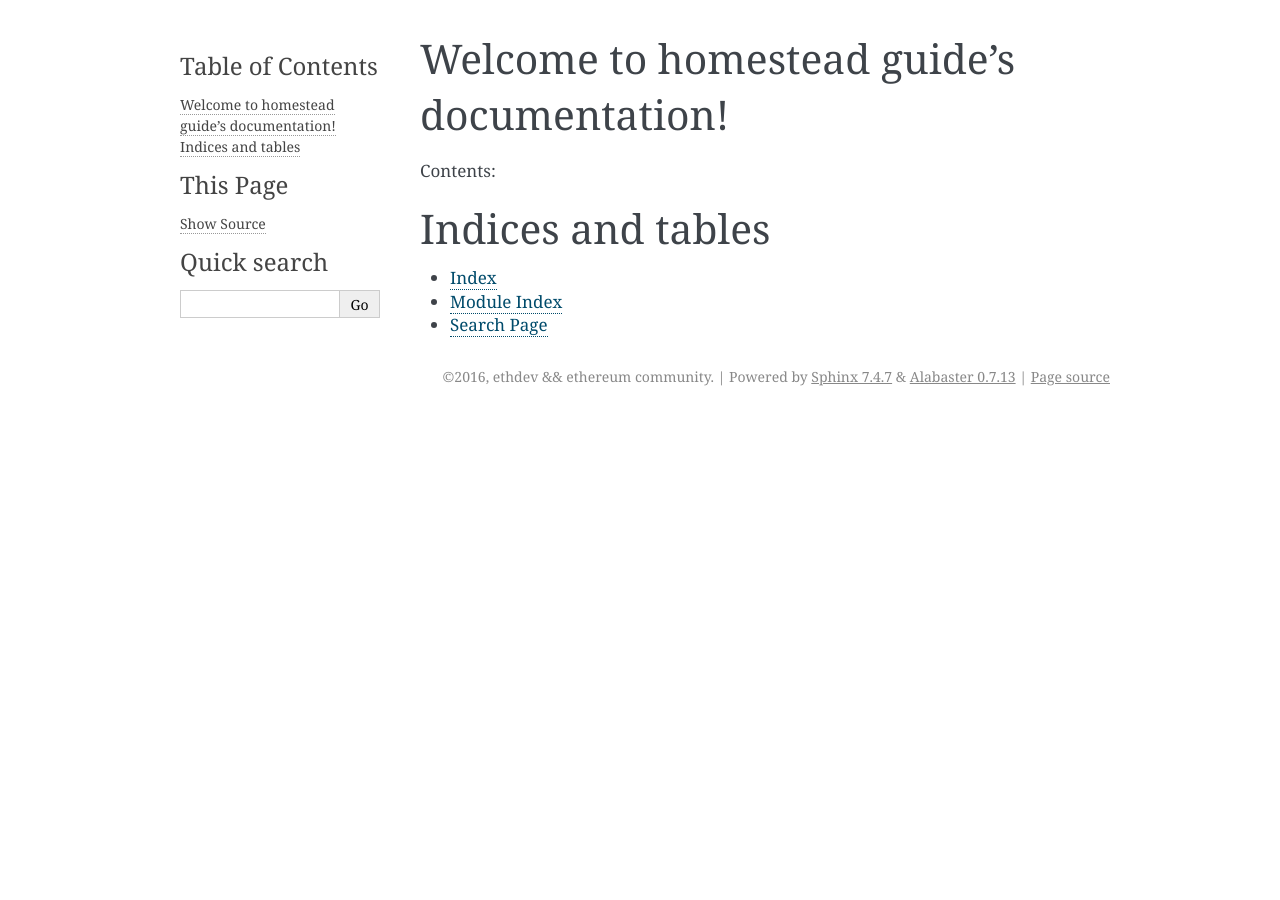
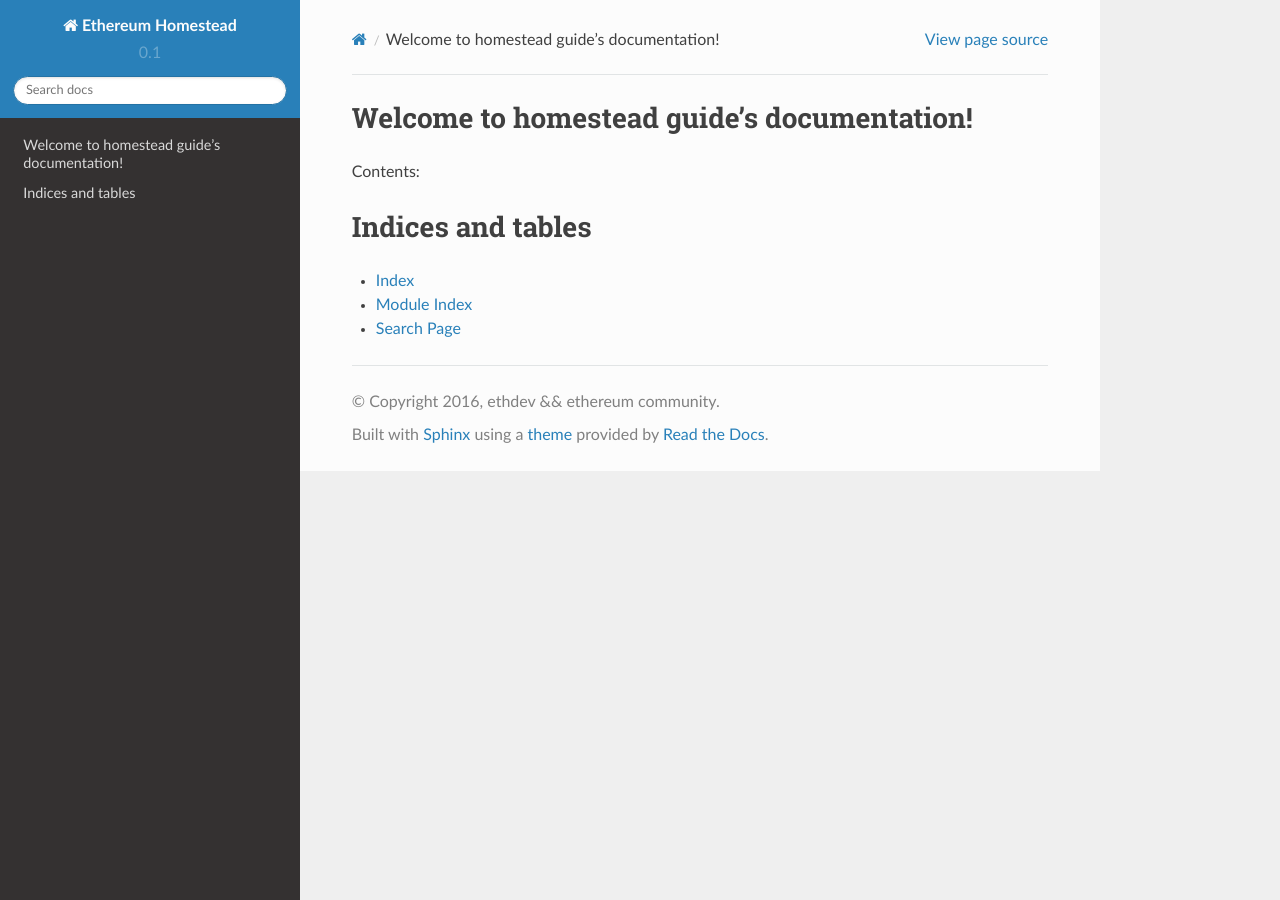
Before and after one commit to ethereum/homestead-guide, a Sphinx documentation site: the page built from source/index.rst, in a window 1280 px wide. Built offline with Sphinx 7.4.7 and the Read the Docs theme 2.0.0, drawn with Linux system fonts in a browser that asks for light colours.

Commit message:
minor changes in conf.py

```diff
--- a/README.rst
+++ b/README.rst
@@ -33,7 +33,7 @@
 Directory structure
 =========================
 
-..  code::
+.. code-block::
   homestead-guide
     build    - workdir, not commited to repo
     source   - actual content in rst
--- a/source/conf.py
+++ b/source/conf.py
@@ -1,6 +1,6 @@
 # -*- coding: utf-8 -*-
 #
-# homestead guide documentation build configuration file, created by
+# Ethereum Homestead documentation build configuration file, created by
 # sphinx-quickstart on Tue Jan  5 17:30:05 2016.
 #
 # This file is execfile()d with the current directory set to its
@@ -50,7 +50,7 @@
 master_doc = 'index'
 
 # General information about the project.
-project = u'homestead guide'
+project = u'Ethereum Homestead'
 copyright = u'2016, ethdev && ethereum community'
 author = u'ethdev && ethereum community'
 
@@ -112,7 +112,7 @@
 
 # The theme to use for HTML and HTML Help pages.  See the documentation for
 # a list of builtin themes.
-html_theme = 'alabaster'
+html_theme = 'sphinx_rtd_theme'
 
 # Theme options are theme-specific and customize the look and feel of a theme
 # further.  For a list of options available for each theme, see the
@@ -211,9 +211,11 @@
 latex_elements = {
 # The paper size ('letterpaper' or 'a4paper').
 #'papersize': 'letterpaper',
+'papersize': 'a4paper',
 
 # The font size ('10pt', '11pt' or '12pt').
 #'pointsize': '10pt',
+'pointsize': '10pt',
 
 # Additional stuff for the LaTeX preamble.
 #'preamble': '',
@@ -226,7 +228,7 @@
 # (source start file, target name, title,
 #  author, documentclass [howto, manual, or own class]).
 latex_documents = [
-  (master_doc, 'homesteadguide.tex', u'homestead guide Documentation',
+  (master_doc, 'homesteadguide.tex', u'Ethereum Homestead Documentation',
    u'ethdev \\&\\& ethereum community', 'manual'),
 ]
 
@@ -256,7 +258,7 @@
 # One entry per manual page. List of tuples
 # (source start file, name, description, authors, manual section).
 man_pages = [
-    (master_doc, 'homesteadguide', u'homestead guide Documentation',
+    (master_doc, 'homesteadguide', u'Ethereum Homestead Documentation',
      [author], 1)
 ]
 
@@ -270,7 +272,7 @@
 # (source start file, target name, title, author,
 #  dir menu entry, description, category)
 texinfo_documents = [
-  (master_doc, 'homesteadguide', u'homestead guide Documentation',
+  (master_doc, 'homesteadguide', u'Ethereum Homestead Documentation',
    author, 'homesteadguide', 'One line description of project.',
    'Miscellaneous'),
 ]
```
